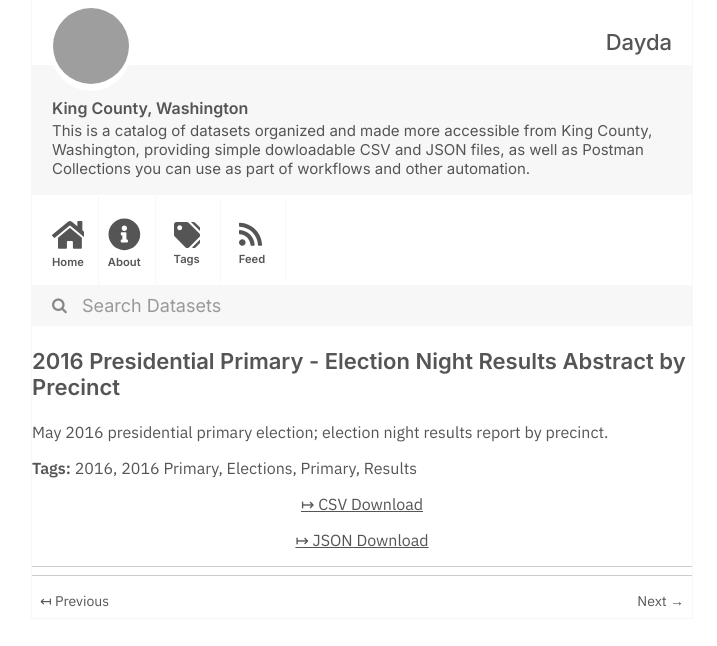
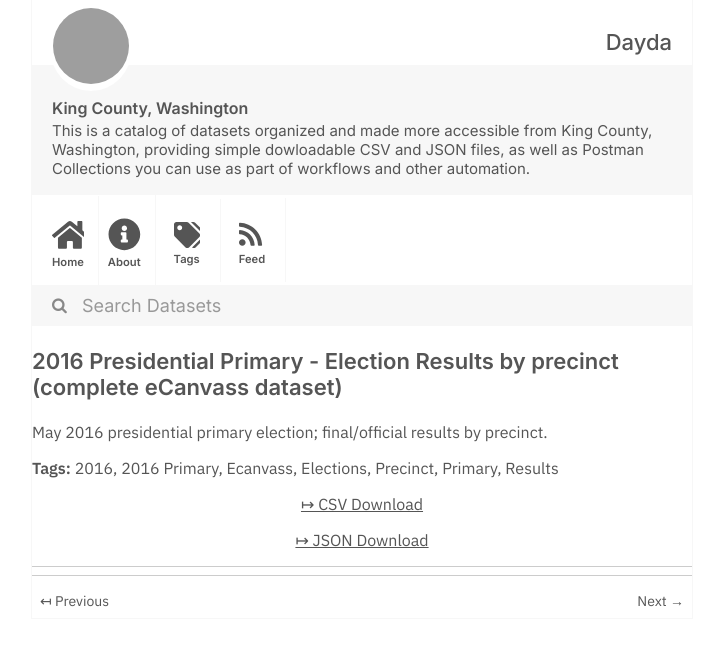
Before and after one commit to dayda-entities/king-county-washington, a Jekyll site: the page built from _posts/2020-11-10-2016-presidential-primary-elec.md, in a window 1280 px wide, cut to the strip 0-646 px from the top of the page. Shown: the whole strip, without its empty margins (278-995 px from the left). Built offline with Jekyll 4.4.1, drawn with Linux system fonts in a browser that asks for light colours; grey boxes are pictures that could not be loaded.

```diff
--- a/_posts/2020-11-10-2016-presidential-primary-elec.md
+++ b/_posts/2020-11-10-2016-presidential-primary-elec.md
@@ -1,20 +1,24 @@
 ---
-title: 2016 Presidential Primary - Election Night Results Abstract by Precinct
-created: '2020-11-10T16:58:37.526857'
-modified: '2020-11-10T16:58:37.526868'
+title: >-
+  2016 Presidential Primary - Election Results by precinct (complete eCanvass
+  dataset)
+created: '2020-11-10T16:58:37.060943'
+modified: '2020-11-10T16:58:37.060951'
 state: active
 type: dataset
 tags:
   - '2016'
   - 2016 Primary
+  - Ecanvass
   - Elections
+  - Precinct
   - Primary
   - Results
 groups:
   - Local Government
-csv_url: 'https://data.kingcounty.gov/api/views/fr7b-c8st/rows.csv?accessType=DOWNLOAD'
-json_url: 'https://data.kingcounty.gov/api/views/fr7b-c8st/rows.json?accessType=DOWNLOAD'
+csv_url: 'https://data.kingcounty.gov/api/views/eutd-6iwc/rows.csv?accessType=DOWNLOAD'
+json_url: 'https://data.kingcounty.gov/api/views/eutd-6iwc/rows.json?accessType=DOWNLOAD'
 layout: post
 
 ---
-May 2016 presidential primary election; election night results report by precinct.
+May 2016 presidential primary election; final/official results by precinct.
```
